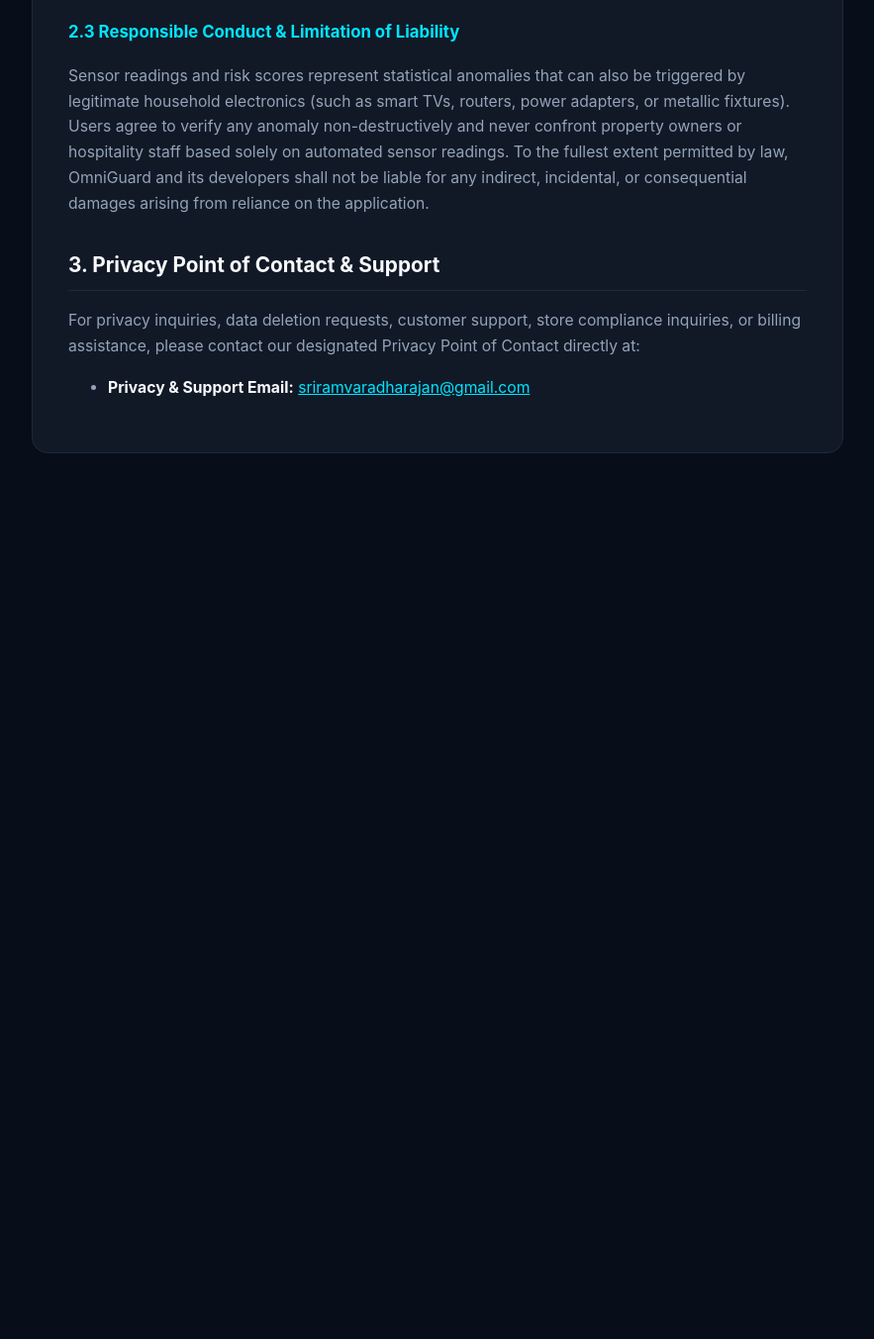
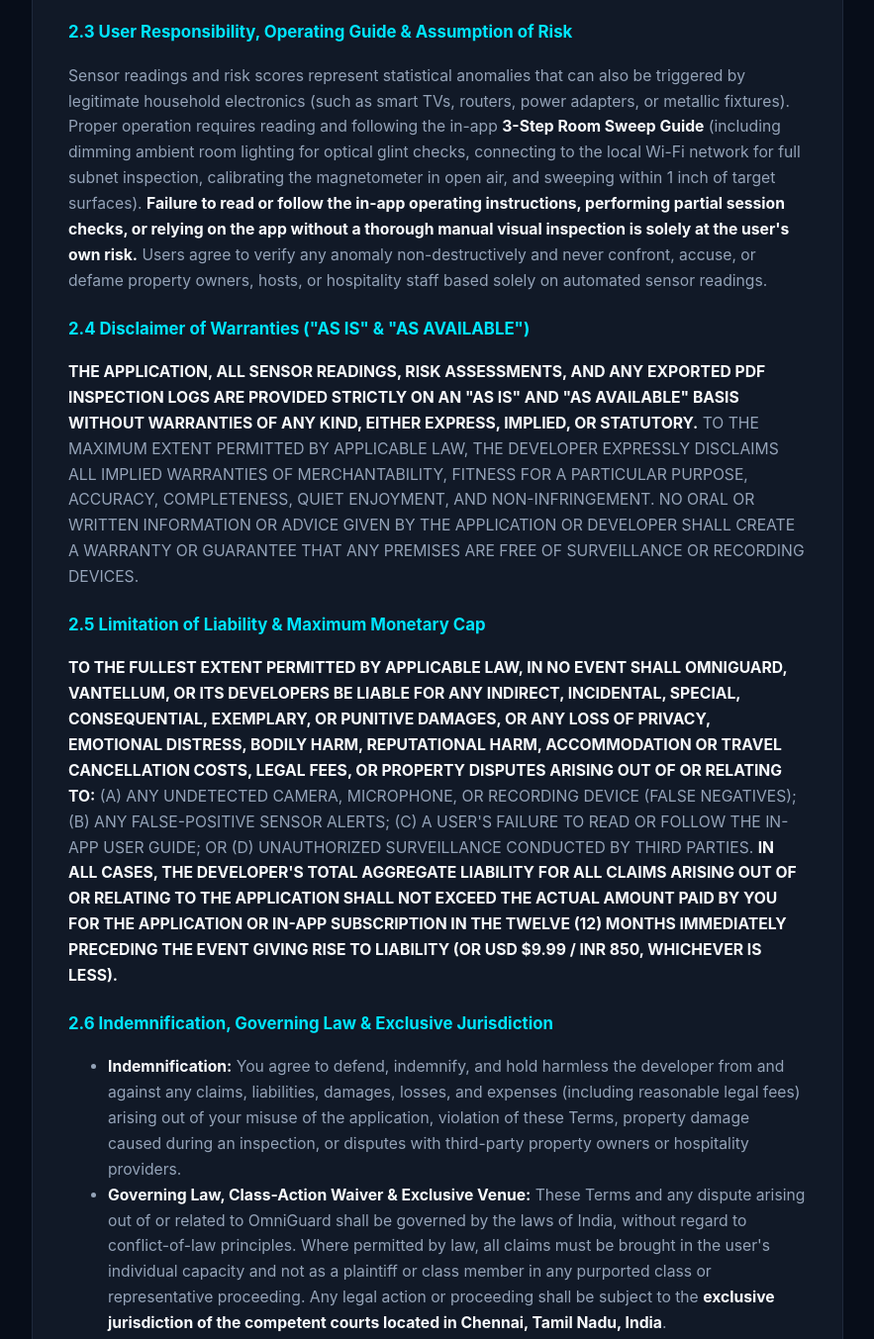
Before and after one commit to sriramvaradharajan2017/sriramvaradharajan2017.github.io, a plain HTML site: page omniguard/privacy-policy.html in a window 1280 px wide. Shown: the part 2882-4235 px from the top of the page at 99% size, without its empty margins (198-1081 px from the left). Before the commit the page ends 3404 px from the top, so only its background shows below. Drawn offline with Linux system fonts and the light colour scheme.

Commit message:
docs(omniguard): strengthen AS-IS warranty, guide adherence, liability cap, and jurisdiction clauses

```diff
--- a/omniguard/privacy-policy.html
+++ b/omniguard/privacy-policy.html
@@ -128,8 +128,20 @@
     <h3>2.2 Probabilistic Assessment &amp; Hardware Limitations</h3>
     <p>OmniGuard relies on consumer smartphone cameras, wireless radios, and magnetometers. It is <strong>not</strong> an accredited forensic or military counter-surveillance instrument. Detection sensitivity depends on ambient lighting, viewing angle, close physical proximity (1 to 2 inches for EMF), and whether a target device is actively powered or broadcasting. <strong>OmniGuard does not guarantee the absence of concealed recording equipment and should always be combined with careful manual physical inspection.</strong></p>
 
-    <h3>2.3 Responsible Conduct &amp; Limitation of Liability</h3>
-    <p>Sensor readings and risk scores represent statistical anomalies that can also be triggered by legitimate household electronics (such as smart TVs, routers, power adapters, or metallic fixtures). Users agree to verify any anomaly non-destructively and never confront property owners or hospitality staff based solely on automated sensor readings. To the fullest extent permitted by law, OmniGuard and its developers shall not be liable for any indirect, incidental, or consequential damages arising from reliance on the application.</p>
+    <h3>2.3 User Responsibility, Operating Guide &amp; Assumption of Risk</h3>
+    <p>Sensor readings and risk scores represent statistical anomalies that can also be triggered by legitimate household electronics (such as smart TVs, routers, power adapters, or metallic fixtures). Proper operation requires reading and following the in-app <strong>3-Step Room Sweep Guide</strong> (including dimming ambient room lighting for optical glint checks, connecting to the local Wi-Fi network for full subnet inspection, calibrating the magnetometer in open air, and sweeping within 1 inch of target surfaces). <strong>Failure to read or follow the in-app operating instructions, performing partial session checks, or relying on the app without a thorough manual visual inspection is solely at the user's own risk.</strong> Users agree to verify any anomaly non-destructively and never confront, accuse, or defame property owners, hosts, or hospitality staff based solely on automated sensor readings.</p>
+
+    <h3>2.4 Disclaimer of Warranties ("AS IS" &amp; "AS AVAILABLE")</h3>
+    <p><strong>THE APPLICATION, ALL SENSOR READINGS, RISK ASSESSMENTS, AND ANY EXPORTED PDF INSPECTION LOGS ARE PROVIDED STRICTLY ON AN "AS IS" AND "AS AVAILABLE" BASIS WITHOUT WARRANTIES OF ANY KIND, EITHER EXPRESS, IMPLIED, OR STATUTORY.</strong> TO THE MAXIMUM EXTENT PERMITTED BY APPLICABLE LAW, THE DEVELOPER EXPRESSLY DISCLAIMS ALL IMPLIED WARRANTIES OF MERCHANTABILITY, FITNESS FOR A PARTICULAR PURPOSE, ACCURACY, COMPLETENESS, QUIET ENJOYMENT, AND NON-INFRINGEMENT. NO ORAL OR WRITTEN INFORMATION OR ADVICE GIVEN BY THE APPLICATION OR DEVELOPER SHALL CREATE A WARRANTY OR GUARANTEE THAT ANY PREMISES ARE FREE OF SURVEILLANCE OR RECORDING DEVICES.</p>
+
+    <h3>2.5 Limitation of Liability &amp; Maximum Monetary Cap</h3>
+    <p><strong>TO THE FULLEST EXTENT PERMITTED BY APPLICABLE LAW, IN NO EVENT SHALL OMNIGUARD, VANTELLUM, OR ITS DEVELOPERS BE LIABLE FOR ANY INDIRECT, INCIDENTAL, SPECIAL, CONSEQUENTIAL, EXEMPLARY, OR PUNITIVE DAMAGES, OR ANY LOSS OF PRIVACY, EMOTIONAL DISTRESS, BODILY HARM, REPUTATIONAL HARM, ACCOMMODATION OR TRAVEL CANCELLATION COSTS, LEGAL FEES, OR PROPERTY DISPUTES ARISING OUT OF OR RELATING TO:</strong> (A) ANY UNDETECTED CAMERA, MICROPHONE, OR RECORDING DEVICE (FALSE NEGATIVES); (B) ANY FALSE-POSITIVE SENSOR ALERTS; (C) A USER'S FAILURE TO READ OR FOLLOW THE IN-APP USER GUIDE; OR (D) UNAUTHORIZED SURVEILLANCE CONDUCTED BY THIRD PARTIES. <strong>IN ALL CASES, THE DEVELOPER'S TOTAL AGGREGATE LIABILITY FOR ALL CLAIMS ARISING OUT OF OR RELATING TO THE APPLICATION SHALL NOT EXCEED THE ACTUAL AMOUNT PAID BY YOU FOR THE APPLICATION OR IN-APP SUBSCRIPTION IN THE TWELVE (12) MONTHS IMMEDIATELY PRECEDING THE EVENT GIVING RISE TO LIABILITY (OR USD $9.99 / INR 850, WHICHEVER IS LESS).</strong></p>
+
+    <h3>2.6 Indemnification, Governing Law &amp; Exclusive Jurisdiction</h3>
+    <ul>
+      <li><strong>Indemnification:</strong> You agree to defend, indemnify, and hold harmless the developer from and against any claims, liabilities, damages, losses, and expenses (including reasonable legal fees) arising out of your misuse of the application, violation of these Terms, property damage caused during an inspection, or disputes with third-party property owners or hospitality providers.</li>
+      <li><strong>Governing Law, Class-Action Waiver &amp; Exclusive Venue:</strong> These Terms and any dispute arising out of or related to OmniGuard shall be governed by the laws of India, without regard to conflict-of-law principles. Where permitted by law, all claims must be brought in the user's individual capacity and not as a plaintiff or class member in any purported class or representative proceeding. Any legal action or proceeding shall be subject to the <strong>exclusive jurisdiction of the competent courts located in Chennai, Tamil Nadu, India</strong>.</li>
+    </ul>
 
     <h2>3. Privacy Point of Contact &amp; Support</h2>
     <p>For privacy inquiries, data deletion requests, customer support, store compliance inquiries, or billing assistance, please contact our designated Privacy Point of Contact directly at:</p>
```
